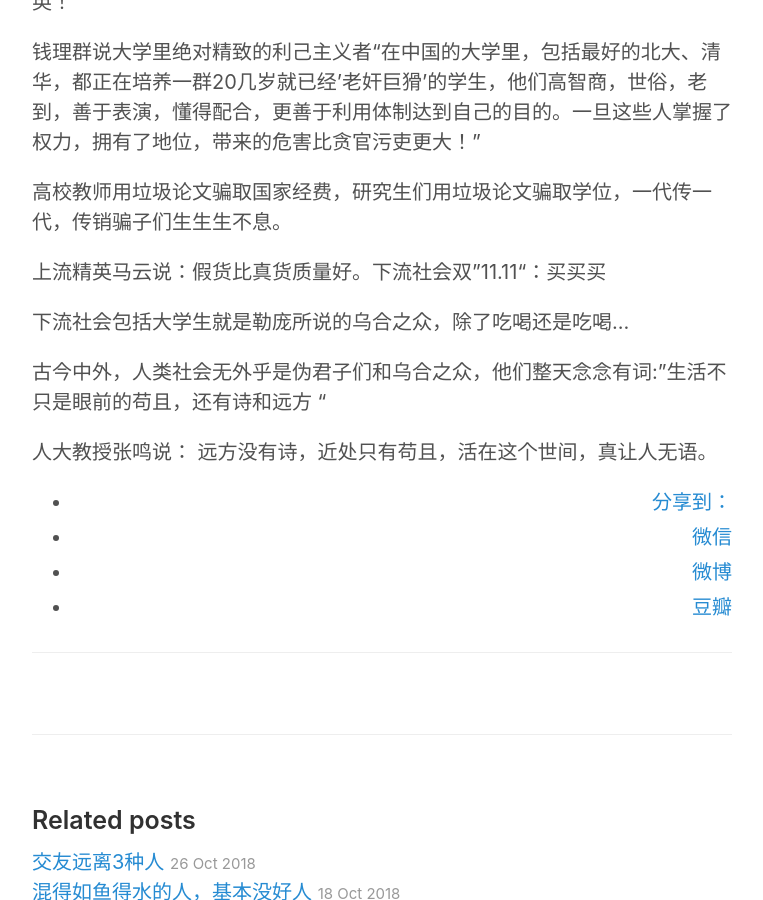
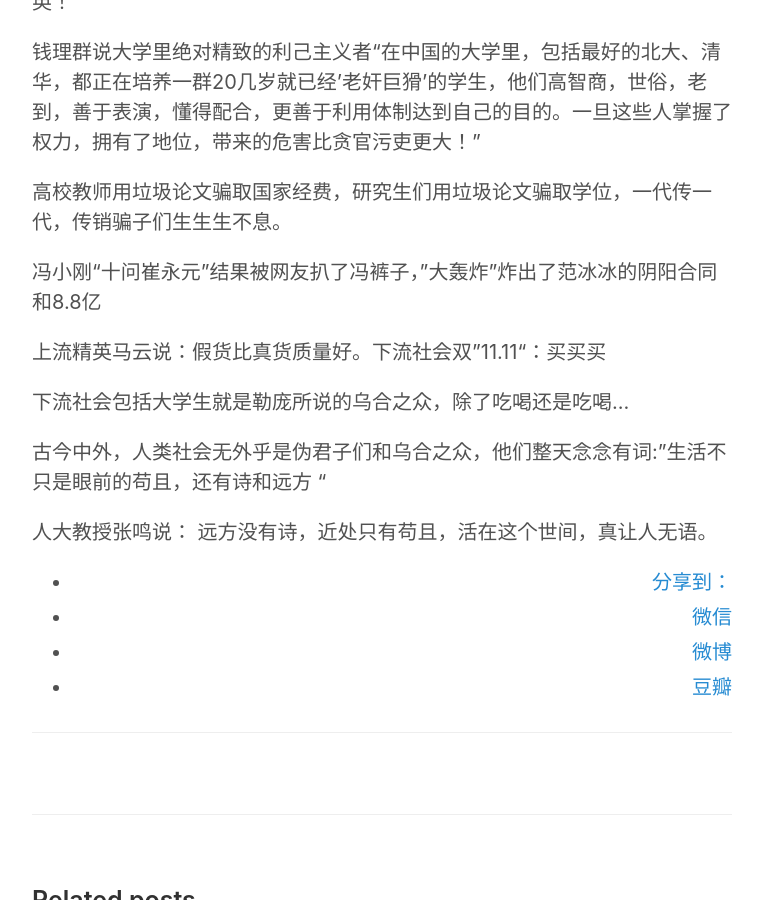
Before and after one commit to hwdong/hwdong-old.github.io, a Jekyll site: the page built from _posts/2018-11-17- 伪君子和乌合之众.md, in a window 1280 px wide and 900 px high, scrolled down 614 px. Shown: the whole window, without its empty margins (258-1021 px from the left). Built offline with Jekyll 4.4.1, drawn with Linux system fonts in a browser that asks for light colours; comment, search, counter and statistics services are not loaded.

Commit message:
Update 2018-11-17- 伪君子和乌合之众.md

```diff
--- a/_posts/2018-11-17- 伪君子和乌合之众.md
+++ b/_posts/2018-11-17- 伪君子和乌合之众.md
@@ -18,6 +18,8 @@ tags:
 
 高校教师用垃圾论文骗取国家经费，研究生们用垃圾论文骗取学位，一代传一代，传销骗子们生生生不息。
 
+冯小刚“十问崔永元”结果被网友扒了冯裤子，"大轰炸"炸出了范冰冰的阴阳合同和8.8亿
+
 上流精英马云说：假货比真货质量好。下流社会双”11.11“：买买买
 
 下流社会包括大学生就是勒庞所说的乌合之众，除了吃喝还是吃喝...
```
